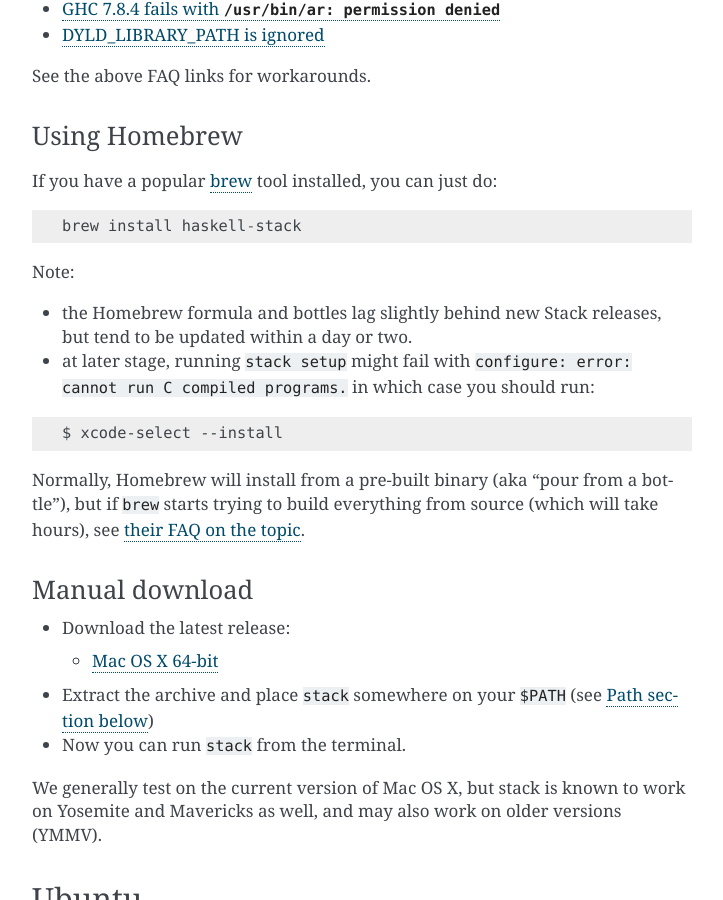
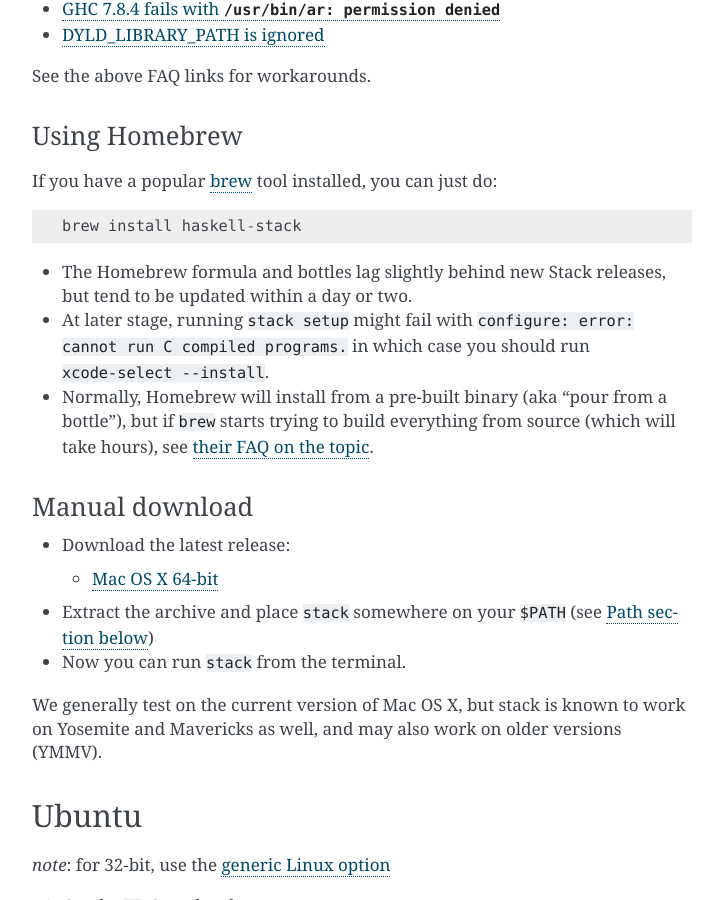
Before and after one commit to commercialhaskell/stack, a Sphinx documentation site: the page built from doc/install_and_upgrade.md, in a window 1280 px wide and 900 px high, scrolled down 1239 px. Shown: the whole window, without its empty margins (388-1111 px from the left). Built offline with Sphinx 7.4.7, drawn with Linux system fonts in a browser that asks for light colours; some of the changed lines change nothing that is shown.

Commit message:
Formatting tweaks in brew install docs #1515

````diff
--- a/doc/install_and_upgrade.md
+++ b/doc/install_and_upgrade.md
@@ -70,14 +70,10 @@
 brew install haskell-stack
 ```
 
-Note:
-* the Homebrew formula and bottles lag slightly behind new Stack releases,
+* The Homebrew formula and bottles lag slightly behind new Stack releases,
 but tend to be updated within a day or two.
-* at later stage, running `stack setup` might fail with `configure: error: cannot run C compiled programs.` in which case you should run:
-```
-$ xcode-select --install
-```
-Normally, Homebrew will install from a pre-built binary (aka "pour from a
+* At later stage, running `stack setup` might fail with `configure: error: cannot run C compiled programs.` in which case you should run `xcode-select --install`.
+* Normally, Homebrew will install from a pre-built binary (aka "pour from a
 bottle"), but if `brew` starts trying to build everything from source (which
 will take hours), see
 [their FAQ on the topic](https://github.com/Homebrew/homebrew/blob/master/share/doc/homebrew/FAQ.md#why-do-you-compile-everything).
````
